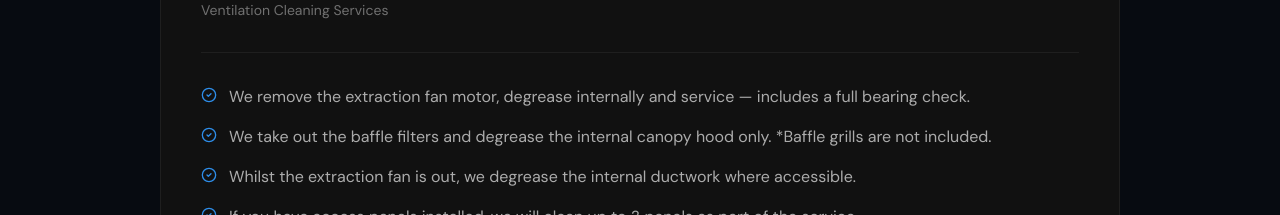
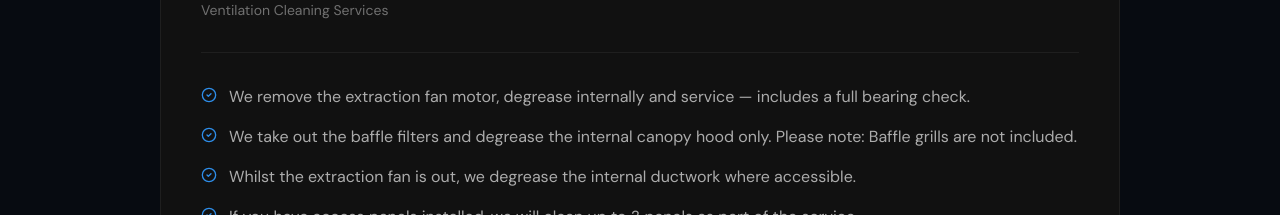
Before and after one commit to zaid5678/commercialcanopycleaning, a React (Vite) app: page /services in a window 1280 px wide. Shown: the part 800-1015 px from the top of the page. Built offline with nearby package versions, Linux system fonts and the light colour scheme.

Commit message:
Change baffle grill sentence

```diff
--- a/src/pages/Services.jsx
+++ b/src/pages/Services.jsx
@@ -286,7 +286,7 @@ export default function Services() {
               <ul className="space-y-4">
                 {[
                   'We remove the extraction fan motor, degrease internally and service — includes a full bearing check.',
-                  'We take out the baffle filters and degrease the internal canopy hood only. *Baffle grills are not included.',
+                  'We take out the baffle filters and degrease the internal canopy hood only. Please note: Baffle grills are not included.',
                   'Whilst the extraction fan is out, we degrease the internal ductwork where accessible.',
                   'If you have access panels installed, we will clean up to 3 panels as part of the service.',
                 ].map((item, i) => (
```
